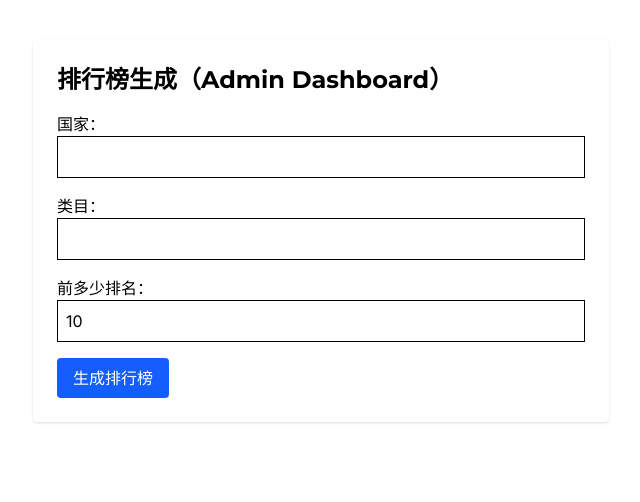
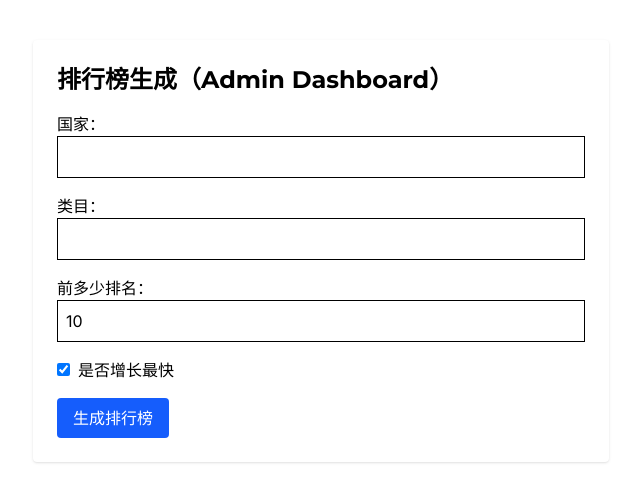
Before and after one commit to yanxuejun/ecompluse, a Next.js app: page /admin/dashboard in a window 1280 px wide. Shown: the top 502 px of the page, without its empty margins (319-959 px from the left). Built offline with nearby package versions, Linux system fonts and the light colour scheme; no server answers.

Commit message:
admin dashboard

```diff
--- a/app/admin/dashboard/page.tsx
+++ b/app/admin/dashboard/page.tsx
@@ -5,6 +5,7 @@ export default function AdminDashboard() {
   const [country, setCountry] = useState("");
   const [category, setCategory] = useState("");
   const [topN, setTopN] = useState(10);
+  const [isFastest, setIsFastest] = useState(true);
   const [status, setStatus] = useState<"idle" | "loading" | "success" | "error">("idle");
   const [message, setMessage] = useState("");
 
@@ -16,7 +17,7 @@ export default function AdminDashboard() {
       const res = await fetch("/api/admin/generate-rank", {
         method: "POST",
         headers: { "Content-Type": "application/json" },
-        body: JSON.stringify({ country, category, topN }),
+        body: JSON.stringify({ country, category, topN, isFastest }),
       });
       const data = await res.json();
       if (data.success) {
@@ -65,6 +66,17 @@ export default function AdminDashboard() {
             required
           />
         </div>
+        <div>
+          <label>
+            <input
+              type="checkbox"
+              checked={isFastest}
+              onChange={e => setIsFastest(e.target.checked)}
+              className="mr-2"
+            />
+            是否增长最快
+          </label>
+        </div>
         <button
           type="submit"
           className="bg-blue-600 text-white px-4 py-2 rounded"
--- a/app/api/admin/generate-rank/route.ts
+++ b/app/api/admin/generate-rank/route.ts
@@ -32,20 +32,23 @@ async function searchGoogleImage(title: string) {
 
 export async function POST(req: NextRequest) {
   try {
-    const { country, category, topN } = await req.json();
+    const { country, category, topN, isFastest } = await req.json();
     const categoryNum = Number(category);
     const bq = getBigQueryClient();
 
-    // 查询Top N
-    const [rows] = await bq.query({
-      query: `
+    const orderBy = isFastest ? 'ORDER BY previous_rank - rank DESC' : 'ORDER BY rank ASC';
+    const sql = `
         SELECT
           rank_id, rank, product_title, ranking_category, ranking_country, rank_timestamp, previous_rank
         FROM \`${projectId}.${datasetId}.BestSellers_TopProducts_479974220\`
         WHERE ranking_country = @country AND ranking_category = @category
-        ORDER BY previous_rank - rank DESC
+        ${orderBy}
         LIMIT @topN
-      `,
+      `;
+    console.log("BigQuery SQL:", sql);
+    console.log("BigQuery Params:", { country, category: categoryNum, topN });
+    const [rows] = await bq.query({
+      query: sql,
       params: { country, category: categoryNum, topN },
     });
 
```
Also changed, not shown: 设计/admin/dashboard.txt.
